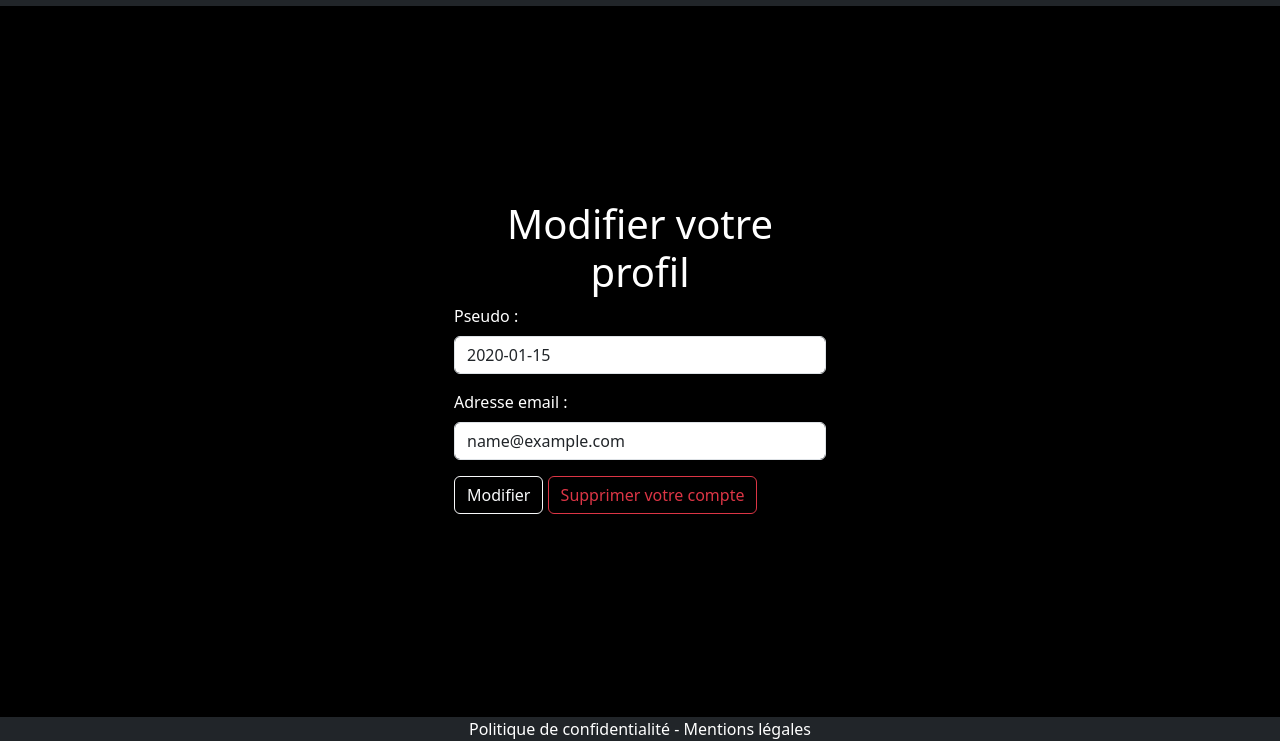
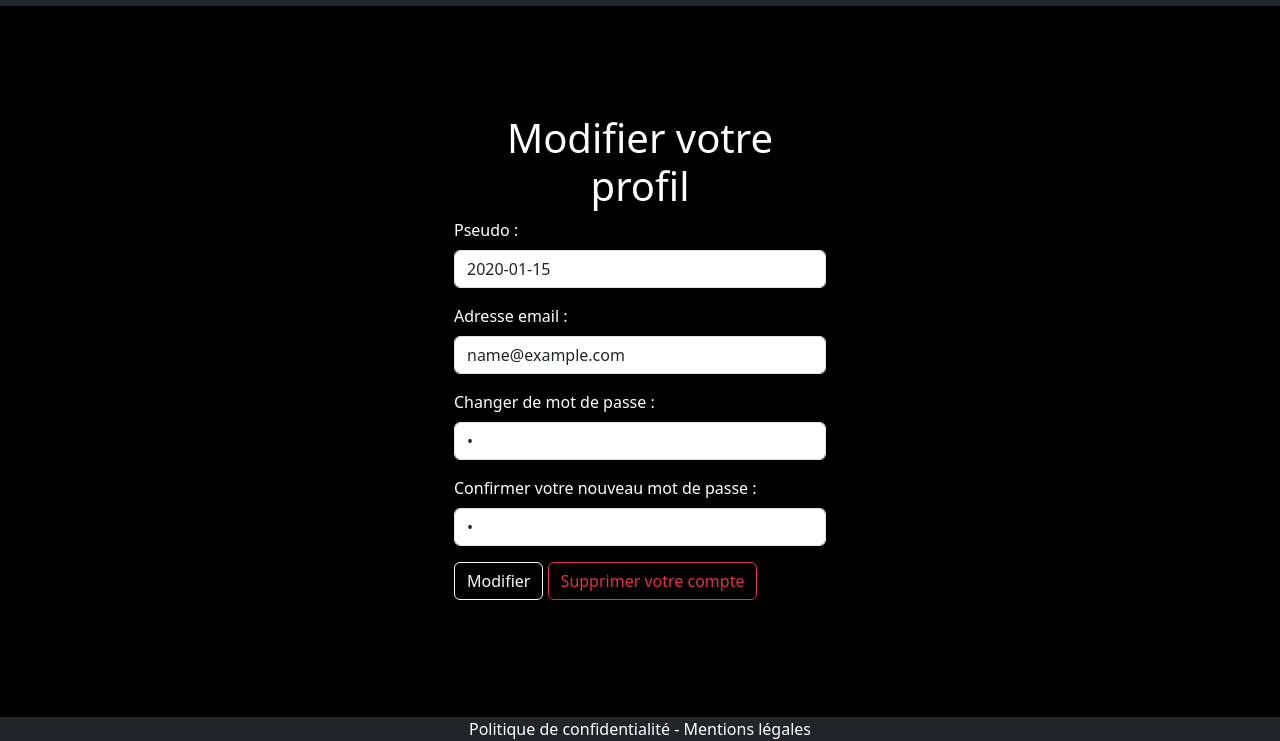
Before and after one commit to Henri-ai/Projet_mvc, a PHP site: template views/templates/preference.php in a window 1280 px wide. Shown: the part 59-800 px from the top of the page. Run offline with PHP 8.4, Linux system fonts and the light colour scheme; the template is opened without the code that fills it: most values are stand-ins (such as "Sample title", 1, 10 or a date in 2020); some libraries are stand-ins or nearby versions.

Commit message:
preference ok

```diff
--- a/views/templates/preference.php
+++ b/views/templates/preference.php
@@ -6,13 +6,23 @@
                     <form method="post" novalidate>
                         <div class="mb-3">
                             <label for="text" class="form-label text-white">Pseudo :</label>
-                            <input type="text" name="uptdatePseudo" class="form-control <?= isset($error['uptdatePseudo']) ? 'errorField' : '' ?>" id="uptdatePseudo" aria-describedby="uptdatePseudo" value="<?= $uptdatePseudo ?? '' ?>" required>
-                            <small id="uptdatePseudoError" class="form-text error"><?= $error['uptdatePseudo'] ?? '' ?></small>
+                            <input type="text" name="updatePseudo" class="form-control <?= isset($error['updatePseudo']) ? 'errorField' : '' ?>" id="updatePseudo" aria-describedby="updatePseudo" value="<?= $updatePseudo ?? '' ?>" required>
+                            <small id="updatePseudoError" class="form-text error"><?= $error['updatePseudo'] ?? '' ?></small>
                         </div>
                         <div class="mb-3">
-                            <label for="utpdateEmail" class="form-label text-white">Adresse email :</label>
-                            <input type="email" name="utpdateEmail" class="form-control <?= isset($error['utpdateEmail']) ? 'errorField' : '' ?>" id="utpdateEmail" aria-describedby="utpdateEmail" value="<?= $utpdateEmail ?? '' ?>" required>
-                            <small id="utpdateEmailError" class="form-text error"><?=$error['utpdateEmail'] ?? ''//coalescence si $error existe on l'affiche sinon ''(vide)?></small>
+                            <label for="updateEmail" class="form-label text-white">Adresse email :</label>
+                            <input type="email" name="updateEmail" class="form-control <?= isset($error['updateEmail']) ? 'errorField' : '' ?>" id="updateEmail" aria-describedby="updateEmail" value="<?= $updateEmail ?? '' ?>" required>
+                            <small id="updateEmailError" class="form-text error"><?=$error['updateEmail'] ?? ''//coalescence si $error existe on l'affiche sinon ''(vide)?></small>
+                        </div>
+                        <div class="mb-3">
+                            <label for="updatePassword" class="form-label text-white">Changer de mot de passe :</label>
+                            <input type="password" name="updatePassword" class="form-control <?= isset($error['updatePassword']) ? 'errorField' : '' ?>" id="updatePassword" aria-describedby="updatePassword" value="<?= $updatePassword ?? '' ?>" required>
+                            <small id="updatePasswordError" class="form-text error"><?=$error['updatePassword'] ?? ''//coalescence si $error existe on l'affiche sinon ''(vide)?></small>
+                        </div>
+                        <div class="mb-3">
+                            <label for="updatePasswordConfirm" class="form-label text-white">Confirmer votre nouveau mot de passe :</label>
+                            <input type="password" name="updatePasswordConfirm" class="form-control <?= isset($error['updatePasswordConfirm']) ? 'errorField' : '' ?>" id="updatePasswordConfirm" aria-describedby="updatePasswordConfirm" value="<?= $updatePasswordConfirm ?? '' ?>" required>
+                            <small id="updatePasswordConfirmError" class="form-text error"><?=$error['updatePasswordConfirm'] ?? ''//coalescence si $error existe on l'affiche sinon ''(vide)?></small>
                         </div>
                         <div class="btnValidate">
                             <button type="submit" class="btn btn-outline-light">Modifier</button>
```
Also changed, not shown: controllers/preference-controller.php (+57 -0 lines), public/assets/js/script.js.
